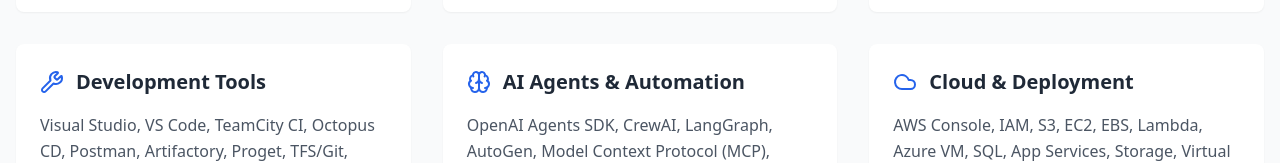
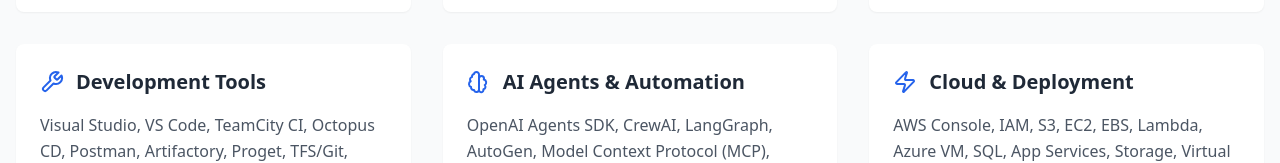
Before and after one commit to DontFretBrett/portfolio, a React (Vite) app: page / in a window 1280 px wide. Shown: the part 1273-1436 px from the top of the page. Built offline with nearby package versions, Linux system fonts and the light colour scheme.

Commit message:
Refactor Skills component to replace IconComponent with inline SVG icons for improved visual consistency and maintainability.

```diff
--- a/src/components/Skills.tsx
+++ b/src/components/Skills.tsx
@@ -1,46 +1,77 @@
 import { motion } from 'framer-motion';
-import { Database, Server, Layout, Wrench, Cloud, Brain } from 'lucide-react';
 
+export default function Skills() {
   const skillCategories = [
     {
-    IconComponent: Database,
+      icon: (
+        <svg width="24" height="24" viewBox="0 0 24 24" fill="none" stroke="currentColor" strokeWidth="2" strokeLinecap="round" strokeLinejoin="round">
+          <ellipse cx="12" cy="5" rx="9" ry="3"/>
+          <path d="M21 12c0 1.66-4 3-9 3s-9-1.34-9-3"/>
+          <path d="M3 5v14c0 1.66 4 3 9 3s9-1.34 9-3V5"/>
+        </svg>
+      ),
       title: 'Database Technologies',
       skills: 'SQL Server, SQL, SSMS, SSRS, ETL, Entity Framework, ADO.NET, AWS RDS, DynamoDB',
       itemProp: 'knowsAbout'
     },
     {
-    IconComponent: Server,
+      icon: (
+        <svg width="24" height="24" viewBox="0 0 24 24" fill="none" stroke="currentColor" strokeWidth="2" strokeLinecap="round" strokeLinejoin="round">
+          <rect width="20" height="8" x="2" y="2" rx="2" ry="2"/>
+          <rect width="20" height="8" x="2" y="14" rx="2" ry="2"/>
+          <line x1="6" x2="6" y1="6" y2="6"/>
+          <line x1="6" x2="6" y1="18" y2="18"/>
+        </svg>
+      ),
       title: 'Server-Side Development',
       skills: 'Node.js, Express, C# .NET (Framework/Core), ASP.NET, MVC, Microservices, SOA, IIS, RESTful APIs, PowerShell, Gulp',
       itemProp: 'knowsAbout'
     },
     {
-    IconComponent: Layout,
+      icon: (
+        <svg width="24" height="24" viewBox="0 0 24 24" fill="none" stroke="currentColor" strokeWidth="2" strokeLinecap="round" strokeLinejoin="round">
+          <rect width="18" height="18" x="3" y="3" rx="2" ry="2"/>
+          <path d="M3 9h18"/>
+          <path d="M9 21V9"/>
+        </svg>
+      ),
       title: 'Front-End Development',
       skills: 'React, Vite, Angular 6-17, Angular Forms Reactive/Template-Driven, SPA, JavaScript, TypeScript, CSS/SASS Grid/Flexbox, CSS Variables, HTML, Foundation/Bootstrap CSS, Media Queries, Responsiveness, Razor syntax',
       itemProp: 'knowsAbout'
     },
     {
-    IconComponent: Wrench,
+      icon: (
+        <svg width="24" height="24" viewBox="0 0 24 24" fill="none" stroke="currentColor" strokeWidth="2" strokeLinecap="round" strokeLinejoin="round">
+          <path d="M14.7 6.3a1 1 0 0 0 0 1.4l1.6 1.6a1 1 0 0 0 1.4 0l3.77-3.77a6 6 0 0 1-7.94 7.94l-6.91 6.91a2.12 2.12 0 0 1-3-3l6.91-6.91a6 6 0 0 1 7.94-7.94l-3.76 3.76z"/>
+        </svg>
+      ),
       title: 'Development Tools',
       skills: 'Visual Studio, VS Code, TeamCity CI, Octopus CD, Postman, Artifactory, Proget, TFS/Git, GitHub, Azure DevOps, npm, nuget, TS Lint, Miro, Figma, Invision, AirTable, Slack, Teams, Discord, Confluence, Discourse',
       itemProp: 'knowsAbout'
     },
     {
-    IconComponent: Brain,
+      icon: (
+        <svg width="24" height="24" viewBox="0 0 24 24" fill="none" stroke="currentColor" strokeWidth="2" strokeLinecap="round" strokeLinejoin="round">
+          <path d="M9.5 2A2.5 2.5 0 0 1 12 4.5v15a2.5 2.5 0 0 1-4.96.44 2.5 2.5 0 0 1-2.96-3.08 3 3 0 0 1-.34-5.58 2.5 2.5 0 0 1 1.32-4.24 2.5 2.5 0 0 1 1.98-3A2.5 2.5 0 0 1 9.5 2Z"/>
+          <path d="M14.5 6A2.5 2.5 0 0 1 17 8.5c0 .38-.07.74-.22 1.07a3 3 0 0 1 .95 5.53 2.5 2.5 0 0 1-1.32 4.24 2.5 2.5 0 0 1-1.98 3A2.5 2.5 0 0 1 12 19.5V8.5A2.5 2.5 0 0 1 14.5 6Z"/>
+        </svg>
+      ),
       title: 'AI Agents & Automation',
       skills: 'OpenAI Agents SDK, CrewAI, LangGraph, AutoGen, Model Context Protocol (MCP), FastMCP, Gradio, Python async programming, Multi-agent systems, Agent workflows, Protocol design, AI automation, Anthropic Claude, OpenAI GPT, Prompt engineering',
       itemProp: 'knowsAbout'
     },
     {
-    IconComponent: Cloud,
+      icon: (
+        <svg width="24" height="24" viewBox="0 0 24 24" fill="none" stroke="currentColor" strokeWidth="2" strokeLinecap="round" strokeLinejoin="round">
+          <path d="M4 14a1 1 0 0 1-.78-1.63l9.9-10.2a.5.5 0 0 1 .86.46l-1.92 6.02A1 1 0 0 0 13 10h7a1 1 0 0 1 .78 1.63l-9.9 10.2a.5.5 0 0 1-.86-.46l1.92-6.02A1 1 0 0 0 11 14z"/>
+        </svg>
+      ),
       title: 'Cloud & Deployment',
       skills: 'AWS Console, IAM, S3, EC2, EBS, Lambda, Azure VM, SQL, App Services, Storage, Virtual Network, SSL, Hugging Face Spaces, Docker, CI/CD pipelines, Infrastructure as Code',
       itemProp: 'knowsAbout'
     }
   ];
 
-export default function Skills() {
   return (
     <motion.section
       id="skills"
@@ -54,9 +85,7 @@
       <div className="container mx-auto px-4">
         <h2 className="text-3xl font-bold mb-12 text-gray-800">Technical Skills & Expertise</h2>
         <div className="grid md:grid-cols-2 lg:grid-cols-3 gap-8">
-          {skillCategories.map((category, index) => {
-            const IconComponent = category.IconComponent;
-            return (
+          {skillCategories.map((category, index) => (
             <motion.div
               key={category.title}
               initial={{ opacity: 0, y: 20 }}
@@ -66,7 +95,7 @@
             >
               <div className="flex items-center gap-3 mb-4">
                 <span className="text-blue-600" aria-hidden="true">
-                    <IconComponent size={24} />
+                  {category.icon}
                 </span>
                 <h3 className="text-xl font-semibold text-gray-800">{category.title}</h3>
               </div>
@@ -74,8 +103,7 @@
                 {category.skills}
               </p>
             </motion.div>
-            );
-          })}
+          ))}
         </div>
       </div>
     </motion.section>
```
Lines whose indentation alone changed are shown as unchanged.
